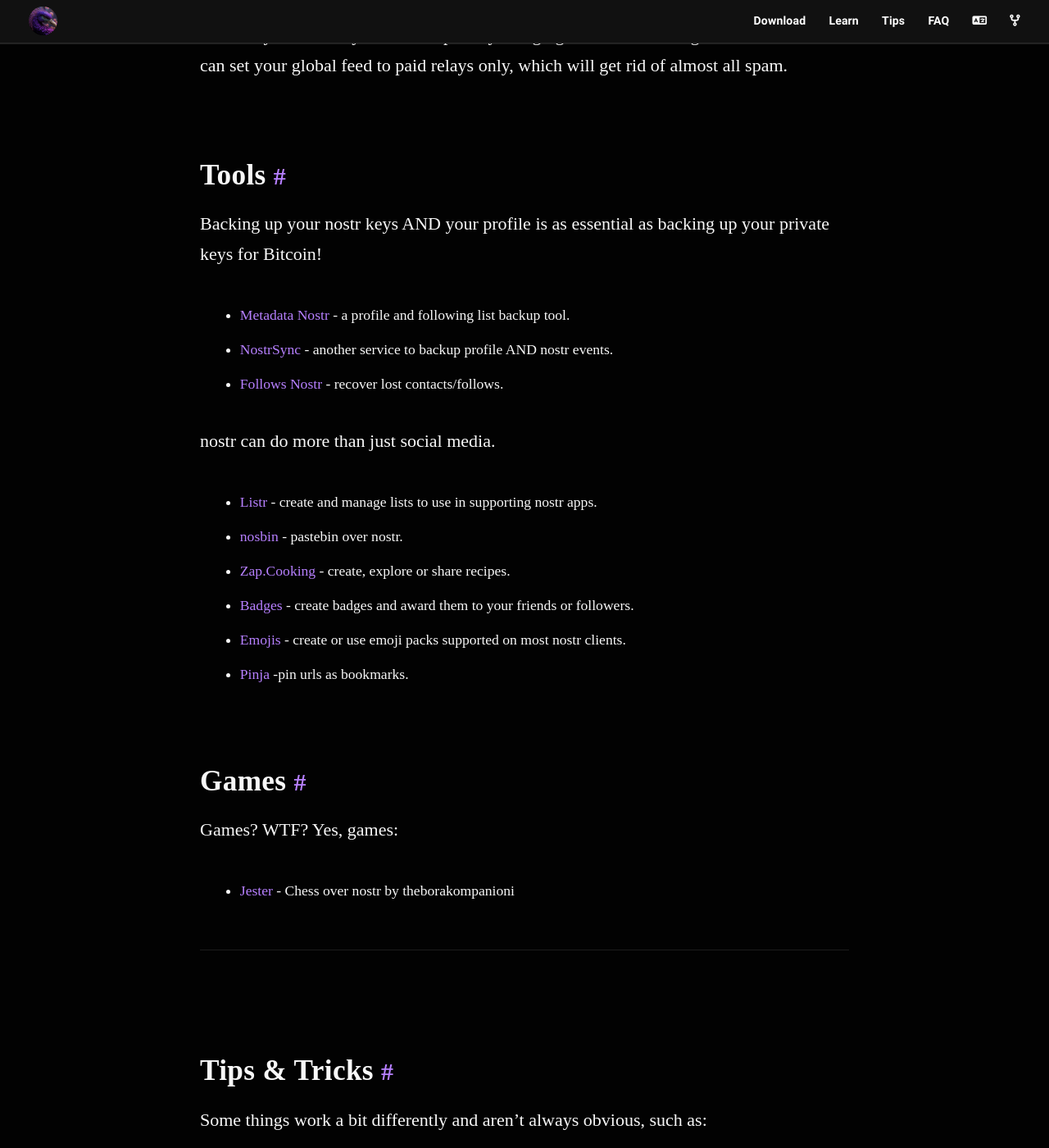
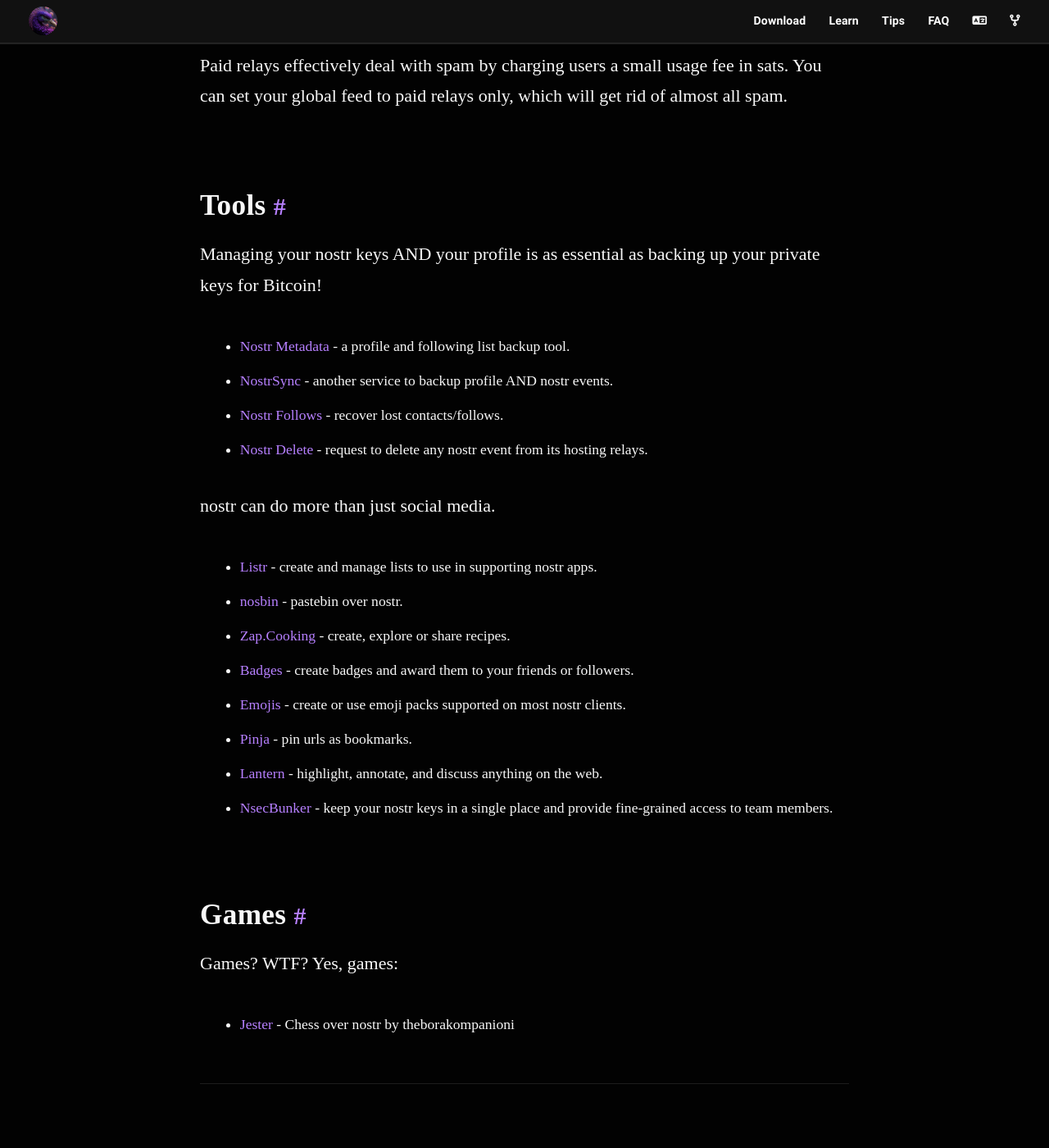
Before and after one commit to nostr-resources/nostr-resources.github.io, a Jekyll site: the page built from index.md, in a window 1280 px wide and 1400 px high, scrolled down 9185 px. Shown: the whole window at 82% size. Built offline with Jekyll 4.4.1, drawn with Linux system fonts in a browser that asks for light colours; some web fonts are replaced; some of the changed text lies outside the part shown.

Commit message:
Adds some cool, new stuff (#82)
* Adds some cool, new stuff

Removes stemstr since it appears abandoned.

Adds some stuff about Blossom, too.

* Apply suggestions from code review

---------

Co-authored-by: Gigi <109058+dergigi@users.noreply.github.com>

```diff
--- a/index.md
+++ b/index.md
@@ -285,11 +286,12 @@ almost all spam.
 
 ## Tools
 
-Backing up your nostr keys AND your profile is as essential as backing up your private keys for Bitcoin!
+Managing your nostr keys AND your profile is as essential as backing up your private keys for Bitcoin!
 
-- [Metadata Nostr](https://metadata.nostr.com/) - a profile and following list backup tool.
+- [Nostr Metadata](https://metadata.nostr.com/) - a profile and following list backup tool.
 - [NostrSync](https://nostrsync.vercel.app/) - another service to backup profile AND nostr events.
-- [Follows Nostr](https://follows.nostr.com/) - recover lost contacts/follows.
+- [Nostr Follows](https://follows.nostr.com/) - recover lost contacts/follows.
+- [Nostr Delete](https://delete.nostr.com/) - request to delete any nostr event from its hosting relays.
 
 nostr can do more than just social media.
 
@@ -298,7 +300,9 @@ nostr can do more than just social media.
 - [Zap.Cooking](https://zap.cooking/) - create, explore or share recipes.
 - [Badges](https://badges.page/) - create badges and award them to your friends or followers.
 - [Emojis](https://emojito.meme/) - create or use emoji packs supported on most nostr clients.
-- [Pinja](https://www.pinja.in/) -pin urls as bookmarks.
+- [Pinja](https://www.pinja.in/) - pin urls as bookmarks.
+- [Lantern](https://chromewebstore.google.com/detail/lantern/jjoijlenmgefkaeiomoaelcljfibpcgh) - highlight, annotate, and discuss anything on the web.
+- [NsecBunker](https://nsecbunker.com/) - keep your nostr keys in a single place and provide fine-grained access to team members.
 
 ## Games
 
@@ -348,6 +352,9 @@ Here are some free image hosts:
 - [imgur](https://imgur.com/)
 - [postimages.org](https://postimages.org/)
 - [nostrcheck.me](https://nostrcheck.me/public/)
+
+[Blossom](https://github.com/hzrd149/blossom) uses nostr to decentralizse media hosting. If your favorite social client offers blossom support, check out
+[blossomservers.com](https://blossomservers.com/) to find a list of rated and reviewed blossom servers.
 
 You can also use your Twitter display picture by [following this guide](https://medium.com/@_Bosch_/how-to-use-your-twitter-display-picture-on-nostr-fd43c6a26257).
 
```
Also changed, not shown: other parts of index.md (+3 -2 lines).
